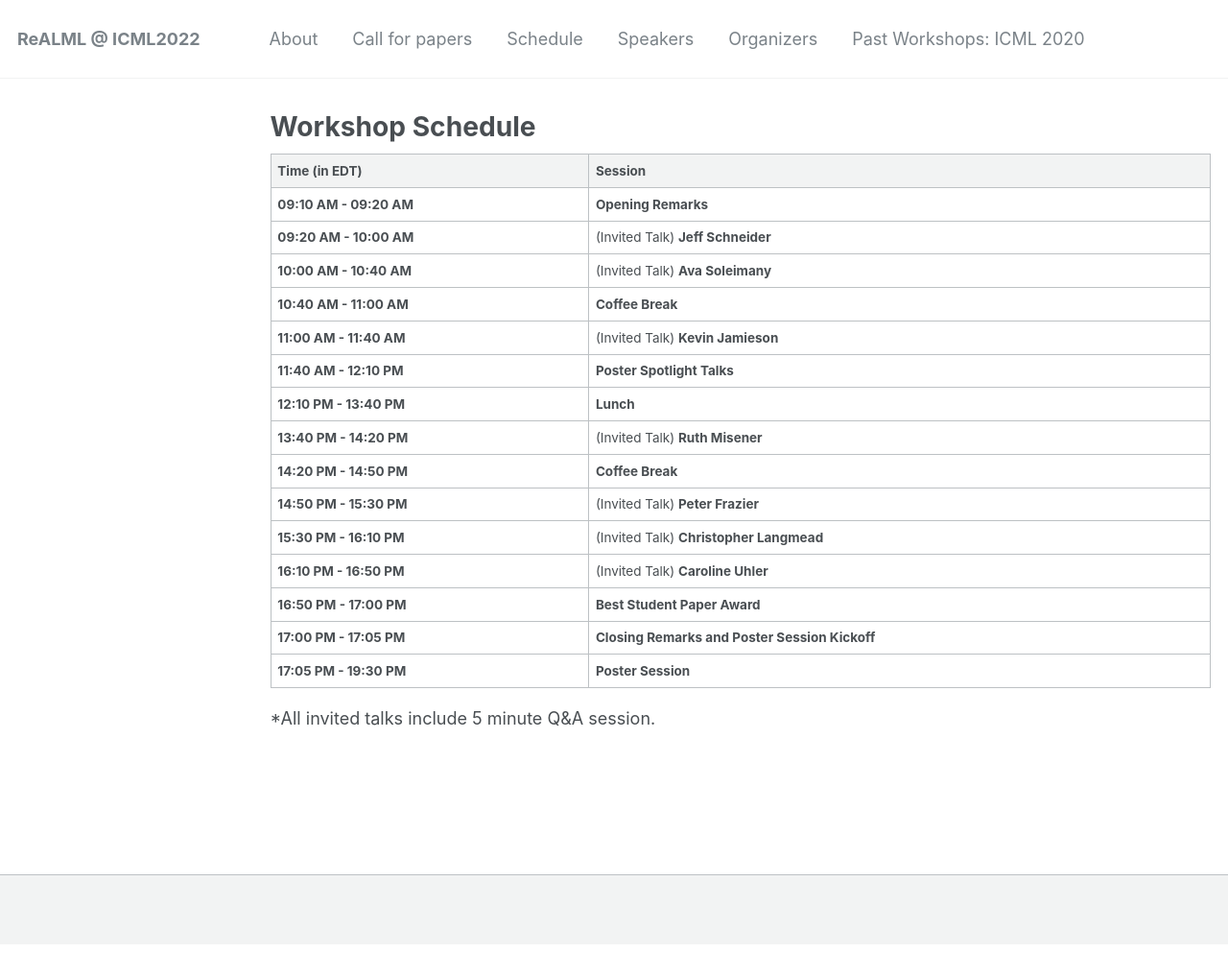
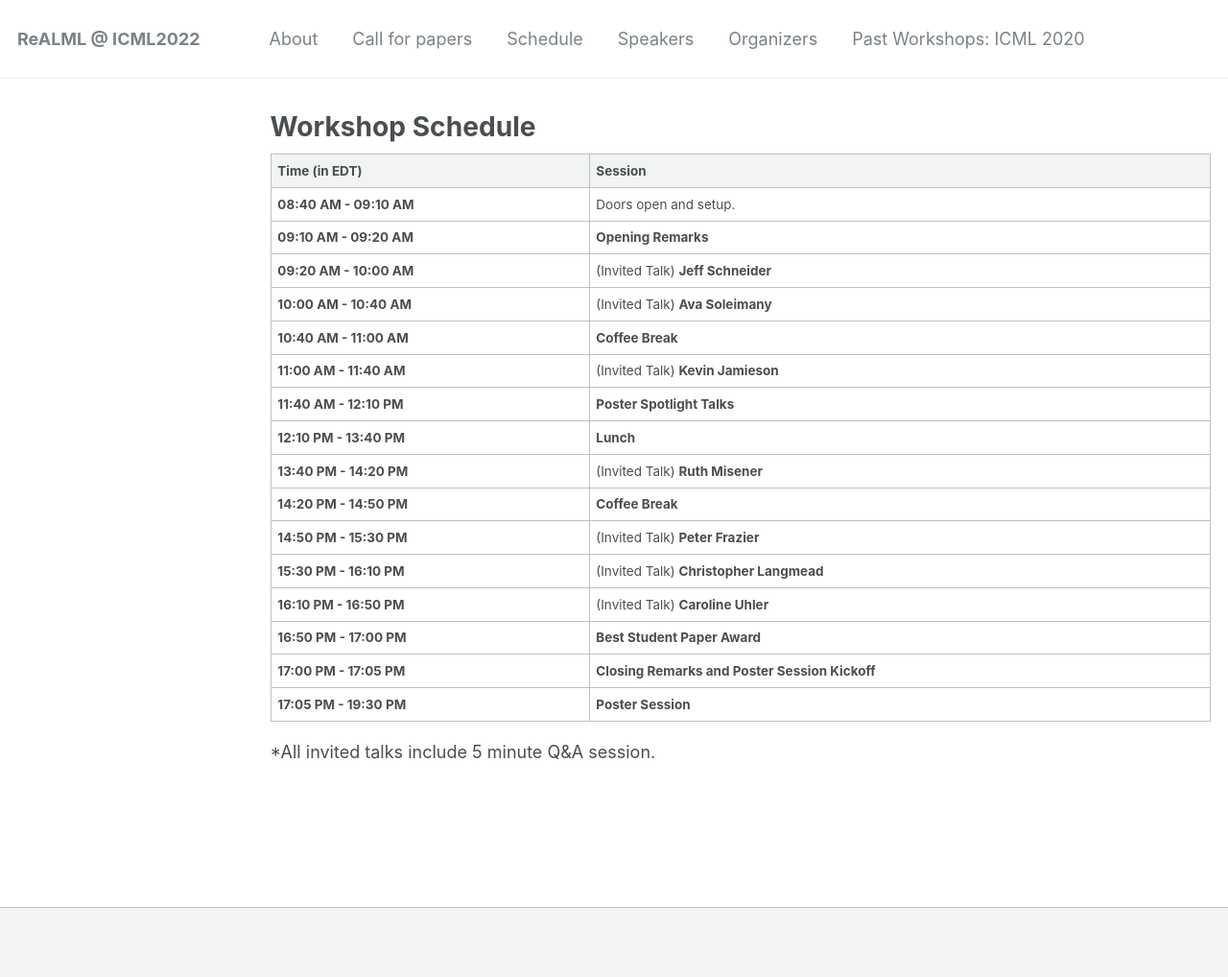
Before and after one commit to realworldml/icml2022, a Jekyll site: the page built from _pages/schedule.md, in a window 1280 px wide. Shown: the whole page at 96% size. Built offline with Jekyll 4.4.1, drawn with Linux system fonts in a browser that asks for light colours; before the commit the page ends 984 px from its top, so only the background shows below that.

Commit message:
update schedule

```diff
--- a/_pages/schedule.md
+++ b/_pages/schedule.md
@@ -7,6 +7,7 @@ author_profile: true
 
 **Time (in EDT)** | **Session**
 ------------ | ------------
+**08:40 AM - 09:10 AM**  <a ></a> |	Doors open and setup.
 **09:10 AM - 09:20 AM**  <a ></a> |	**Opening Remarks**
 **09:20 AM - 10:00 AM**  <a ></a> |	(Invited Talk) **Jeff Schneider**
 **10:00 AM - 10:40 AM**  <a ></a> |	(Invited Talk) **Ava Soleimany**
```
